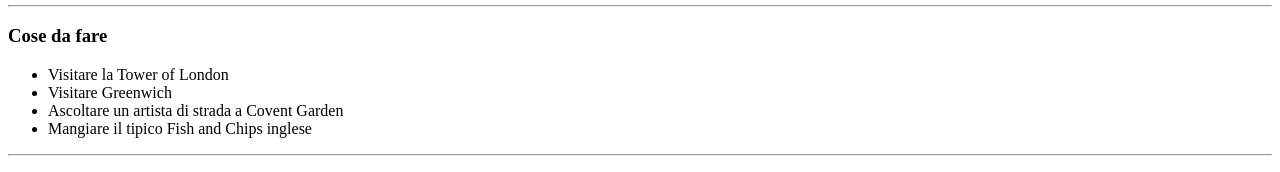
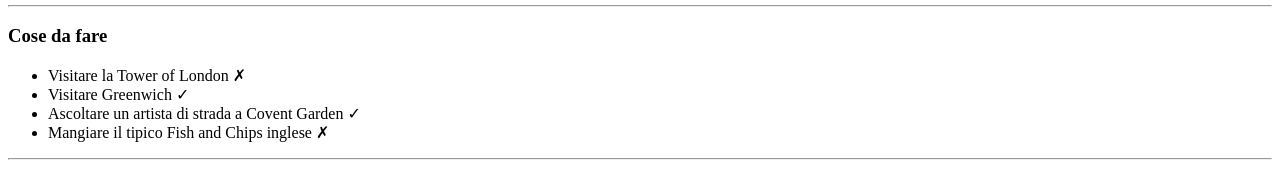
Before and after one commit to samuelebumbello/html-london-trip, a plain HTML site: page index.html in a window 1280 px wide. Shown: the part 866-1038 px from the top of the page. Drawn offline with Linux system fonts and the light colour scheme.

Commit message:
[add] caratteri speciali

```diff
--- a/index.html
+++ b/index.html
@@ -59,10 +59,10 @@
     <div>
       <h3>Cose da fare</h3>
       <ul>
-          <li>Visitare la Tower of London</li>
-          <li>Visitare Greenwich</li>
-          <li>Ascoltare un artista di strada a Covent Garden</li>
-          <li>Mangiare il tipico Fish and Chips inglese</li>
+          <li>Visitare la Tower of London &#10007;</li>
+          <li>Visitare Greenwich &#10003;</li>
+          <li>Ascoltare un artista di strada a Covent Garden &#10003;</li>
+          <li>Mangiare il tipico Fish and Chips inglese &#10007;</li>
       </ul>
     </div>
 
```
